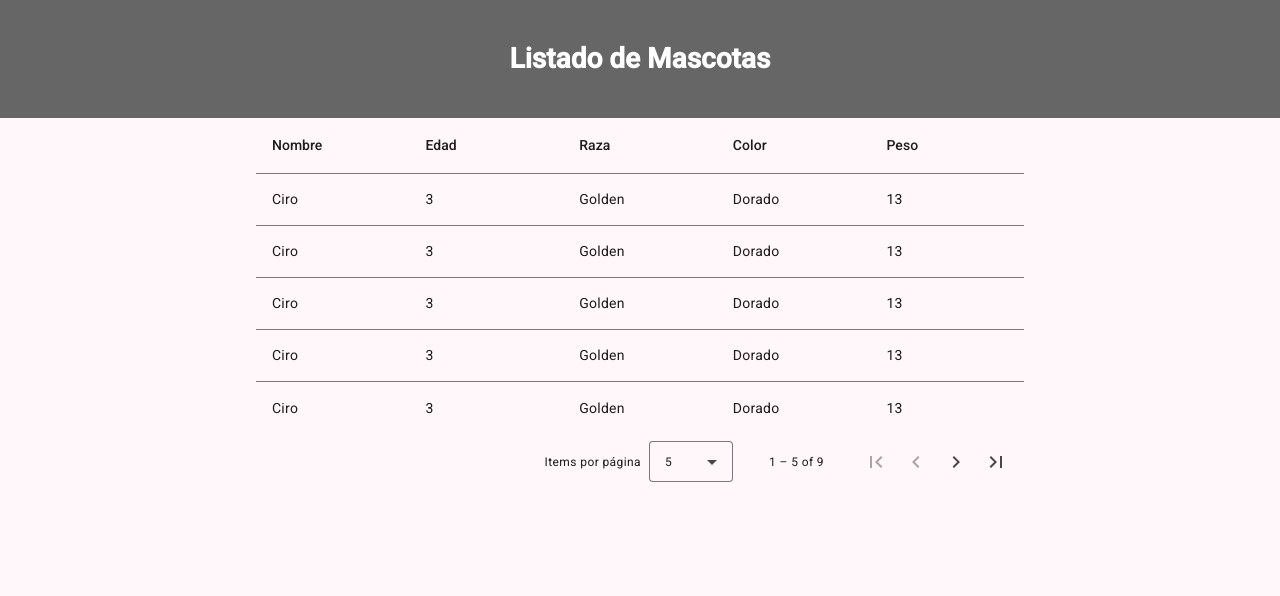
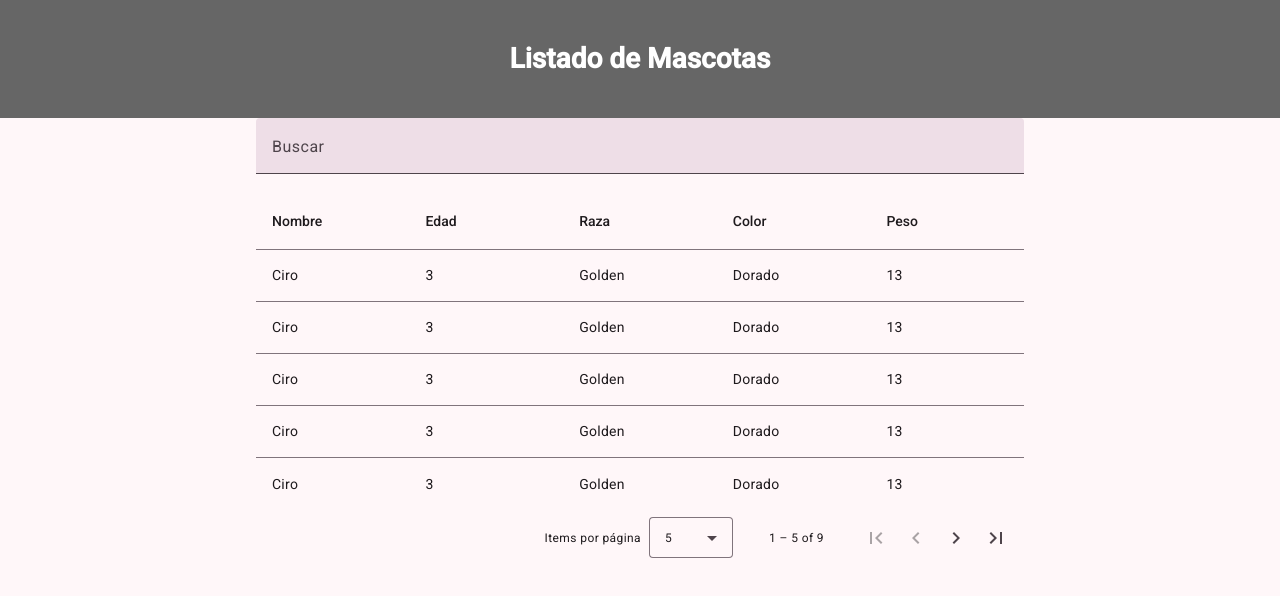
Before and after one commit to EnriqueIsra/Angular-ASP.NET-Core, an Angular app: page / in a window 1280 px wide. Shown: the top 596 px of the page. Built offline with nearby package versions, Linux system fonts and the light colour scheme.

Commit message:
Ordenamiento y Filtro

```diff
--- a/src/app/components/listado-mascotas/listado-mascotas.css
+++ b/src/app/components/listado-mascotas/listado-mascotas.css
@@ -16,3 +16,7 @@
 td, th {
     width: 15%;
 }
+.mat-mdc-form-field {
+  font-size: 14px;
+  width: 100%;
+}
--- a/src/app/components/listado-mascotas/listado-mascotas.html
+++ b/src/app/components/listado-mascotas/listado-mascotas.html
@@ -3,6 +3,10 @@
 </div>
 
 <div class="container">
+    <mat-form-field>
+        <mat-label>Buscar</mat-label>
+        <input matInput (keyup)="applyFilter($event)" placeholder="Buscar" #input autocomplete="off">
+    </mat-form-field>
     <table mat-table [dataSource]="dataSource" class="mat-elevation-z0" matSort>
 
         <ng-container matColumnDef="nombre">
@@ -16,17 +20,17 @@
         </ng-container>
 
         <ng-container matColumnDef="raza">
-            <th mat-header-cell *matHeaderCellDef> Raza </th>
+            <th mat-header-cell *matHeaderCellDef mat-sort-header> Raza </th>
             <td mat-cell *matCellDef="let element"> {{element.raza}} </td>
         </ng-container>
 
         <ng-container matColumnDef="color">
-            <th mat-header-cell *matHeaderCellDef> Color </th>
+            <th mat-header-cell *matHeaderCellDef mat-sort-header> Color </th>
             <td mat-cell *matCellDef="let element"> {{element.color}} </td>
         </ng-container>
 
         <ng-container matColumnDef="peso">
-            <th mat-header-cell *matHeaderCellDef> Peso </th>
+            <th mat-header-cell *matHeaderCellDef mat-sort-header> Peso </th>
             <td mat-cell *matCellDef="let element"> {{element.peso}} </td>
         </ng-container>
 
--- a/src/app/components/listado-mascotas/listado-mascotas.ts
+++ b/src/app/components/listado-mascotas/listado-mascotas.ts
@@ -2,33 +2,39 @@
 import { Mascota } from '../../interfaces/Mascota';
 import { CommonModule } from '@angular/common';
 import { MatTableDataSource, MatTableModule } from '@angular/material/table';
-import {MatPaginator, MatPaginatorModule} from '@angular/material/paginator';
-import {MatSort, MatSortModule} from '@angular/material/sort';
-
-
+import { MatPaginator, MatPaginatorModule } from '@angular/material/paginator';
+import { MatSort, MatSortModule } from '@angular/material/sort';
+import { MatFormFieldModule } from '@angular/material/form-field';
+import { MatInputModule } from '@angular/material/input';
 
 
 const listMascotas: Mascota[] = [
-  {nombre: 'Ciro', edad: 3, raza: 'Golden', color: 'Dorado', peso: 13},
-  {nombre: 'Ciro', edad: 3, raza: 'Golden', color: 'Dorado', peso: 13},
-  {nombre: 'Ciro', edad: 3, raza: 'Golden', color: 'Dorado', peso: 13},
-  {nombre: 'Ciro', edad: 3, raza: 'Golden', color: 'Dorado', peso: 13},
-  {nombre: 'Ciro', edad: 3, raza: 'Golden', color: 'Dorado', peso: 13},
-  {nombre: 'Ciro', edad: 3, raza: 'Golden', color: 'Dorado', peso: 13},
-  {nombre: 'Ciro', edad: 3, raza: 'Golden', color: 'Dorado', peso: 13},
-  {nombre: 'Ciro', edad: 3, raza: 'Golden', color: 'Dorado', peso: 13},
-  {nombre: 'Mimous Hermosous', edad: 4, raza: 'Gato Peludo', color: 'Negro', peso: 10}
+  { nombre: 'Ciro', edad: 3, raza: 'Golden', color: 'Dorado', peso: 13 },
+  { nombre: 'Ciro', edad: 3, raza: 'Golden', color: 'Dorado', peso: 13 },
+  { nombre: 'Ciro', edad: 3, raza: 'Golden', color: 'Dorado', peso: 13 },
+  { nombre: 'Ciro', edad: 3, raza: 'Golden', color: 'Dorado', peso: 13 },
+  { nombre: 'Ciro', edad: 3, raza: 'Golden', color: 'Dorado', peso: 13 },
+  { nombre: 'Ciro', edad: 3, raza: 'Golden', color: 'Dorado', peso: 13 },
+  { nombre: 'Ciro', edad: 3, raza: 'Golden', color: 'Dorado', peso: 13 },
+  { nombre: 'Ciro', edad: 3, raza: 'Golden', color: 'Dorado', peso: 13 },
+  { nombre: 'Mimous Hermosous', edad: 4, raza: 'Gato Peludo', color: 'Negro', peso: 10 }
 
 ];
 
 @Component({
   standalone: true,
   selector: 'app-listado-mascotas',
-  imports: [CommonModule, MatTableModule, MatPaginatorModule, MatSortModule, CommonModule],
+  imports: [CommonModule,
+    MatTableModule,
+    MatPaginatorModule,
+    MatSortModule,
+    CommonModule,
+    MatFormFieldModule,
+    MatInputModule],
   templateUrl: './listado-mascotas.html',
   styleUrls: ['./listado-mascotas.css'],
 })
-export class ListadoMascotas implements AfterViewInit{
+export class ListadoMascotas implements AfterViewInit {
   displayedColumns: string[] = ['nombre', 'edad', 'raza', 'color', 'peso'];
   dataSource = new MatTableDataSource<Mascota>(listMascotas);
 
@@ -40,4 +46,12 @@
     this.paginator._intl.itemsPerPageLabel = 'Items por página'
     this.dataSource.sort = this.sort;
   }
+  applyFilter(event: Event) {
+    const filterValue = (event.target as HTMLInputElement).value;
+    this.dataSource.filter = filterValue.trim().toLowerCase();
+
+    if (this.dataSource.paginator) {
+      this.dataSource.paginator.firstPage();
+    }
+  }
 }
```
